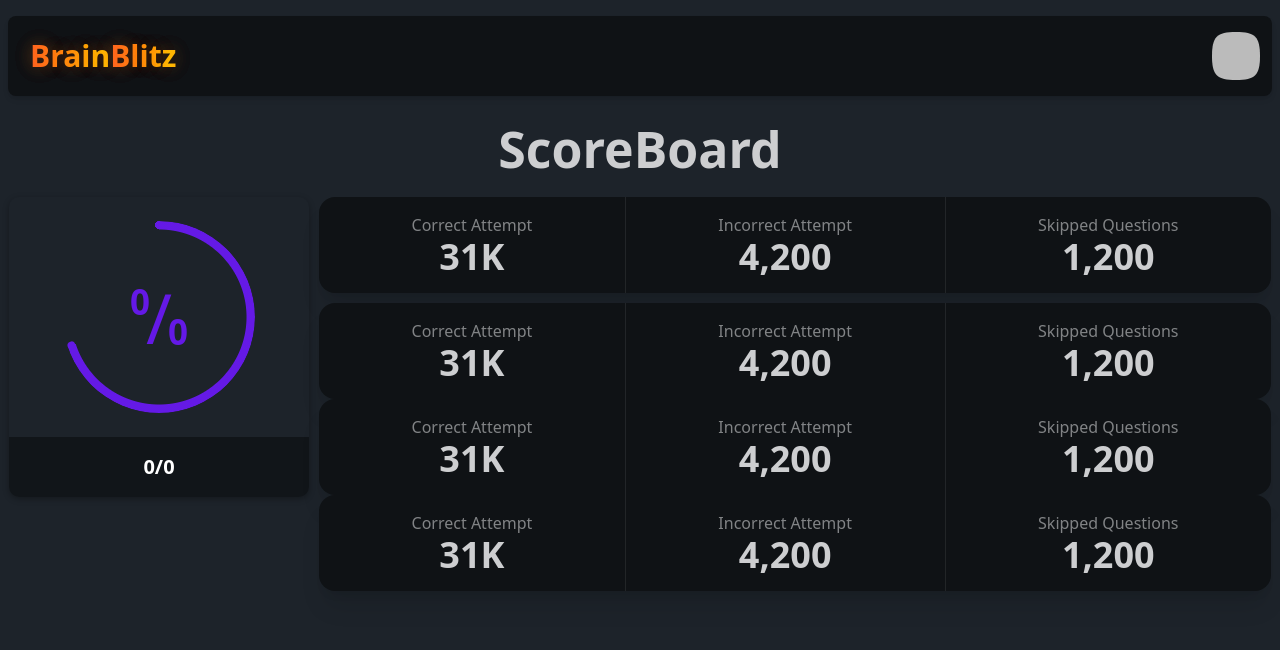
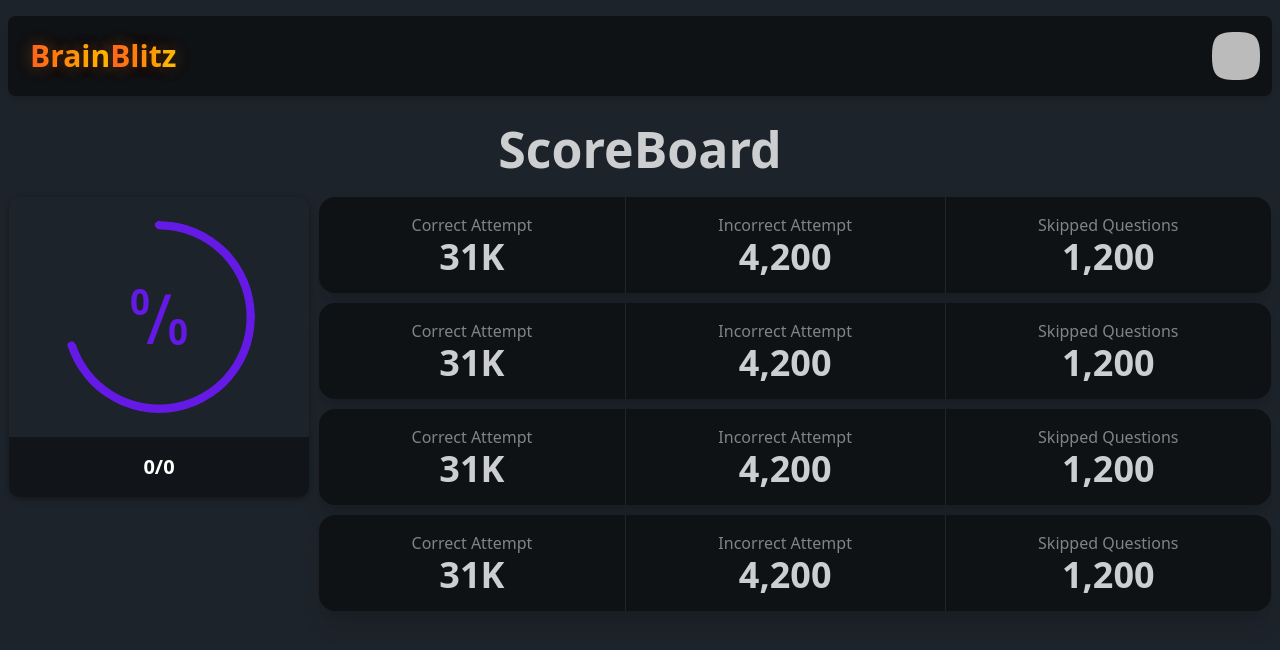
Before and after one commit to JeelRajodiya/brain-blitz, a Next.js app: page /JoinQuiz/QuizResult in a window 1280 px wide. Shown: the top 650 px of the page. Built offline with nearby package versions, Linux system fonts and the light colour scheme; no server answers; sample sign-in values are in the browser's storage.

Commit message:
still work needs to be done for smaller devices

```diff
--- a/pages/JoinQuiz/QuizResult.module.css
+++ b/pages/JoinQuiz/QuizResult.module.css
@@ -23,9 +23,8 @@ and the ratio of their width is 1:2 */
   gap: 10px;
 }
 
-
 /* child 2 */
-.container > div:nth-child(2) {
+.containerTwo {
   flex: 2;
   display: flex;
   flex-direction: row; /* Default: columns for smaller devices */
@@ -34,12 +33,11 @@ and the ratio of their width is 1:2 */
 
 /* Media query for larger devices */
 @media (min-width: 768px) {
-  .container > div:nth-child(2) {
+  .containerTwo {
     flex-direction: column; /* Switch to rows for larger devices */
     gap: 10px;
   }
 }
-
 
 /* Media query for larger devices */
 @media (min-width: 768px) {
--- a/pages/JoinQuiz/QuizResult.tsx
+++ b/pages/JoinQuiz/QuizResult.tsx
@@ -45,7 +45,7 @@ export default function QuizResult() {
             </div>
           </div>
           {/* child 2 */}
-          <div>
+          <div className={styles.containerTwo}>
             {/* Grand total */}
             <div className="stats stats-vertical lg:stats-horizontal shadow-xl bg-base-200 w-full text-center">
               <div className="stat">
@@ -64,9 +64,8 @@ export default function QuizResult() {
               </div>
             </div>
 
+            {/* for easy */}
             {!difficultyEnabled && (
-              <div>
-                {/* Easy */}
               <div className="stats stats-vertical lg:stats-horizontal shadow-xl bg-base-200 w-full text-center">
                 <div className="stat">
                   <div className="stat-title">Correct Attempt</div>
@@ -83,7 +82,10 @@ export default function QuizResult() {
                   <div className="stat-value">1,200</div>
                 </div>
               </div>
-                {/* Medium */}
+            )}
+
+            {/* for easy */}
+            {!difficultyEnabled && (
               <div className="stats stats-vertical lg:stats-horizontal shadow-xl bg-base-200 w-full text-center">
                 <div className="stat">
                   <div className="stat-title">Correct Attempt</div>
@@ -100,7 +102,10 @@ export default function QuizResult() {
                   <div className="stat-value">1,200</div>
                 </div>
               </div>
-                {/* hard */}
+            )}
+
+            {/* for easy */}
+            {!difficultyEnabled && (
               <div className="stats stats-vertical lg:stats-horizontal shadow-xl bg-base-200 w-full text-center">
                 <div className="stat">
                   <div className="stat-title">Correct Attempt</div>
@@ -117,7 +122,6 @@ export default function QuizResult() {
                   <div className="stat-value">1,200</div>
                 </div>
               </div>
-              </div>
             )}
           </div>
         </div>
```
Lines whose indentation alone changed are shown as unchanged.
